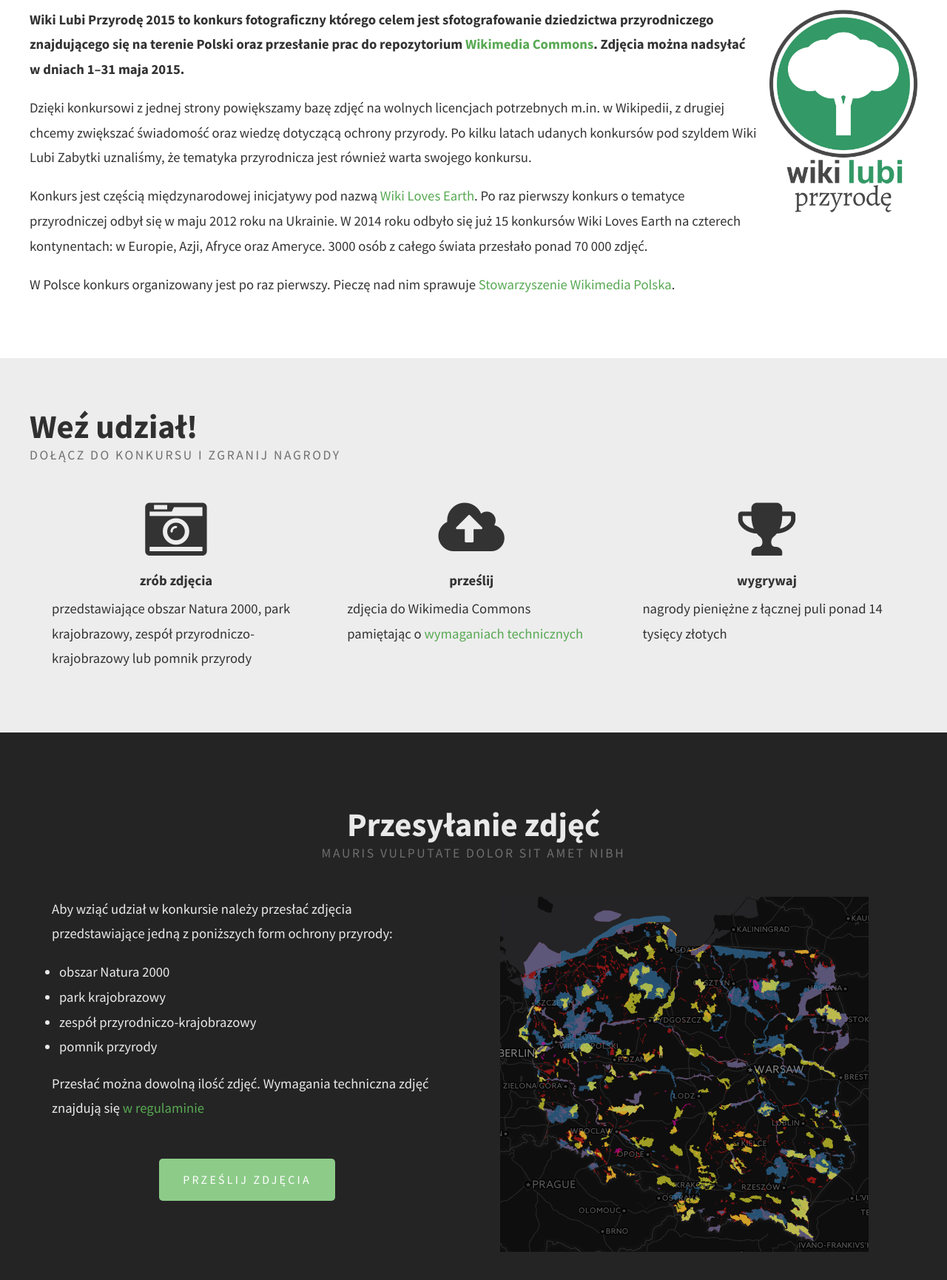
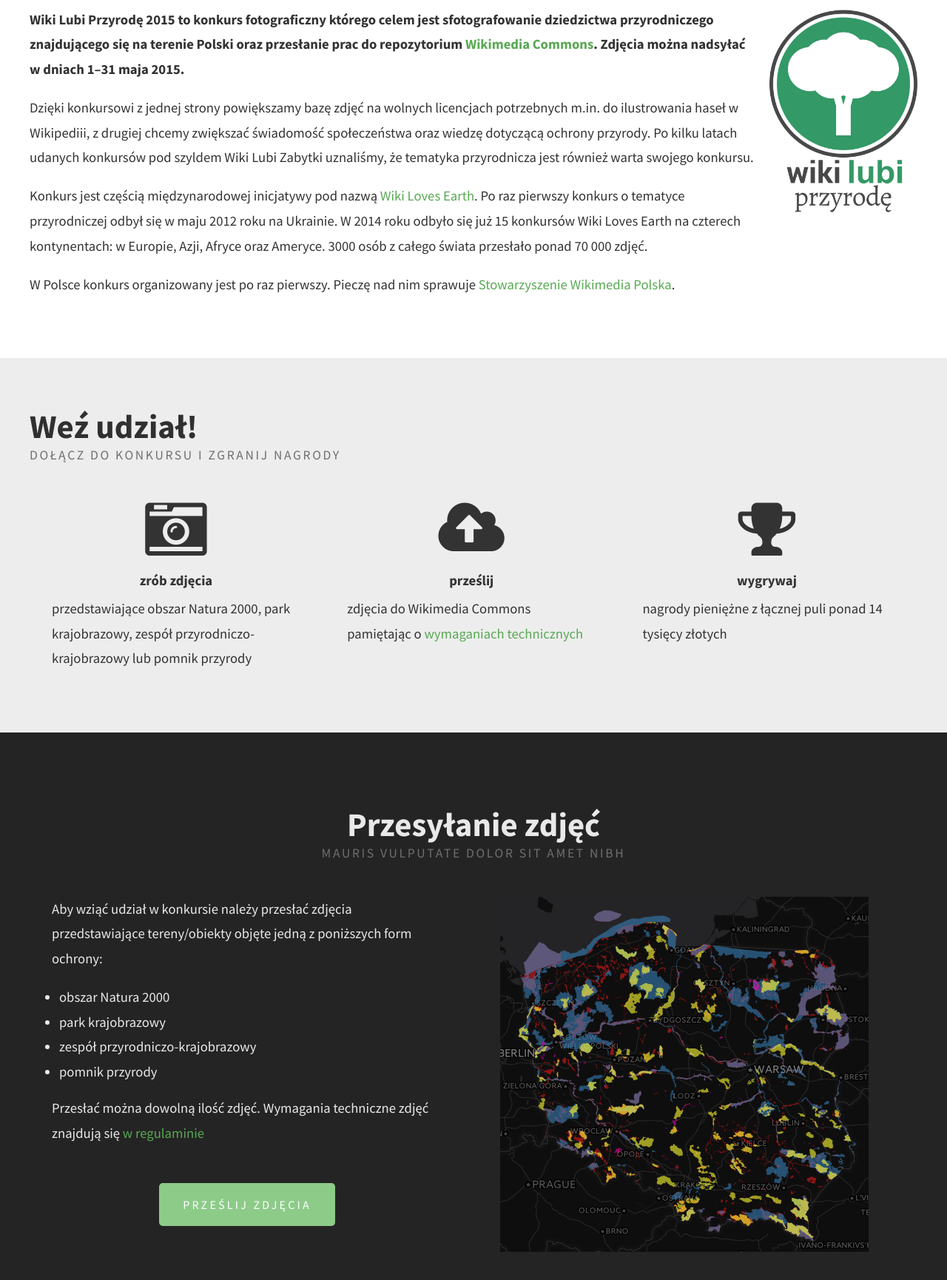
Before and after one commit to wikimedia-pl/wle-website, a plain HTML site: page index.html in a window 1280 px wide. Shown: the part 600-2330 px from the top of the page at 74% size. Drawn offline with Linux system fonts and the light colour scheme.

Commit message:
text fixes

```diff
--- a/index.html
+++ b/index.html
@@ -7,7 +7,7 @@
         <meta name="description" content="" />
         <meta name="viewport" content="width=device-width, initial-scale=1.0">
 
-        <link href="http://fonts.googleapis.com/css?family=Source+Sans+Pro:200,300,400,600,700,900" rel="stylesheet" />
+        <link href='http://fonts.googleapis.com/css?family=Source+Sans+Pro:400,700&subset=latin,latin-ext' rel='stylesheet' type='text/css'>
         <link href="default.css" rel="stylesheet" type="text/css" media="all" />
         <link href="fonts.css" rel="stylesheet" type="text/css" media="all" />
         <!--[if IE 6]><link href="default_ie6.css" rel="stylesheet" type="text/css" /><![endif]-->
@@ -40,7 +40,7 @@
                 <div class="content">
                     <a href="//pl.wikipedia.org/wiki/Wikipedia:Wiki_Lubi_Przyrod%C4%99"><img src="images/logo.png" alt="Logo konkursu" class="pull-right" style="width: 200px; margin-left: 15px;" /></a>
                     <p class="lead">Wiki Lubi Przyrodę 2015 to konkurs fotograficzny którego celem jest sfotografowanie dziedzictwa przyrodniczego znajdującego się na terenie Polski oraz przesłanie prac do repozytorium <a href="//commons.wikimedia.org/wiki/?uselang=pl">Wikimedia Commons</a>. Zdjęcia można nadsyłać w dniach 1–31 maja 2015.</p>
-                    <p>Dzięki konkursowi z jednej strony powiększamy bazę zdjęć na wolnych licencjach potrzebnych m.in. w Wikipedii, z drugiej chcemy zwiększać świadomość oraz wiedzę dotyczącą ochrony przyrody. Po kilku latach udanych konkursów pod szyldem Wiki Lubi Zabytki uznaliśmy, że tematyka przyrodnicza jest również warta swojego konkursu.</p>
+                    <p>Dzięki konkursowi z jednej strony powiększamy bazę zdjęć na wolnych licencjach potrzebnych m.in. do ilustrowania haseł w Wikipediii, z drugiej chcemy zwiększać świadomość społeczeństwa oraz wiedzę dotyczącą ochrony przyrody. Po kilku latach udanych konkursów pod szyldem Wiki Lubi Zabytki uznaliśmy, że tematyka przyrodnicza jest również warta swojego konkursu.</p>
                     <p>Konkurs jest częścią międzynarodowej inicjatywy pod nazwą <a href="http://wikilovesearth.org/">Wiki Loves Earth</a>. Po raz pierwszy konkurs o tematyce przyrodniczej odbył się w maju 2012 roku na Ukrainie. W 2014 roku odbyło się już 15 konkursów Wiki Loves Earth na czterech kontynentach: w Europie, Azji, Afryce oraz Ameryce. 3000 osób z całego świata przesłało ponad 70 000 zdjęć.</p>
                     <p>W Polsce konkurs organizowany jest po raz pierwszy. Pieczę nad nim sprawuje <a href="//pl.wikipedia.org/wiki/Stowarzyszenie_Wikimedia_Polska">Stowarzyszenie Wikimedia Polska</a>.</p>
                 </div>
@@ -80,14 +80,14 @@
                     <span class="byline">Mauris vulputate dolor sit amet nibh</span> </div>
                 <div class="content">
                     <div class="col col-50">
-                        <p>Aby wziąć udział w konkursie należy przesłać zdjęcia przedstawiające jedną z poniższych form ochrony przyrody:</p>
+                        <p>Aby wziąć udział w konkursie należy przesłać zdjęcia przedstawiające tereny/obiekty objęte jedną z poniższych form ochrony:</p>
                         <ul>
                             <li>obszar Natura 2000</li>
                             <li>park krajobrazowy</li>
                             <li>zespół przyrodniczo-krajobrazowy</li>
                             <li>pomnik przyrody</li>
                         </ul>
-                        <p>Przesłać można dowolną ilość zdjęć. Wymagania techniczna zdjęć znajdują się <a href="//pl.wikipedia.org/wiki/Wikipedia:Wiki_Lubi_Przyrodę/Regulamin#par-9">w regulaminie</a></p>
+                        <p>Przesłać można dowolną ilość zdjęć. Wymagania techniczne zdjęć znajdują się <a href="//pl.wikipedia.org/wiki/Wikipedia:Wiki_Lubi_Przyrodę/Regulamin#par-9">w regulaminie</a></p>
                         <a href="mapa" class="button button-small">Prześlij zdjęcia</a>
                     </div>
                     <div class="col col-50">
```
